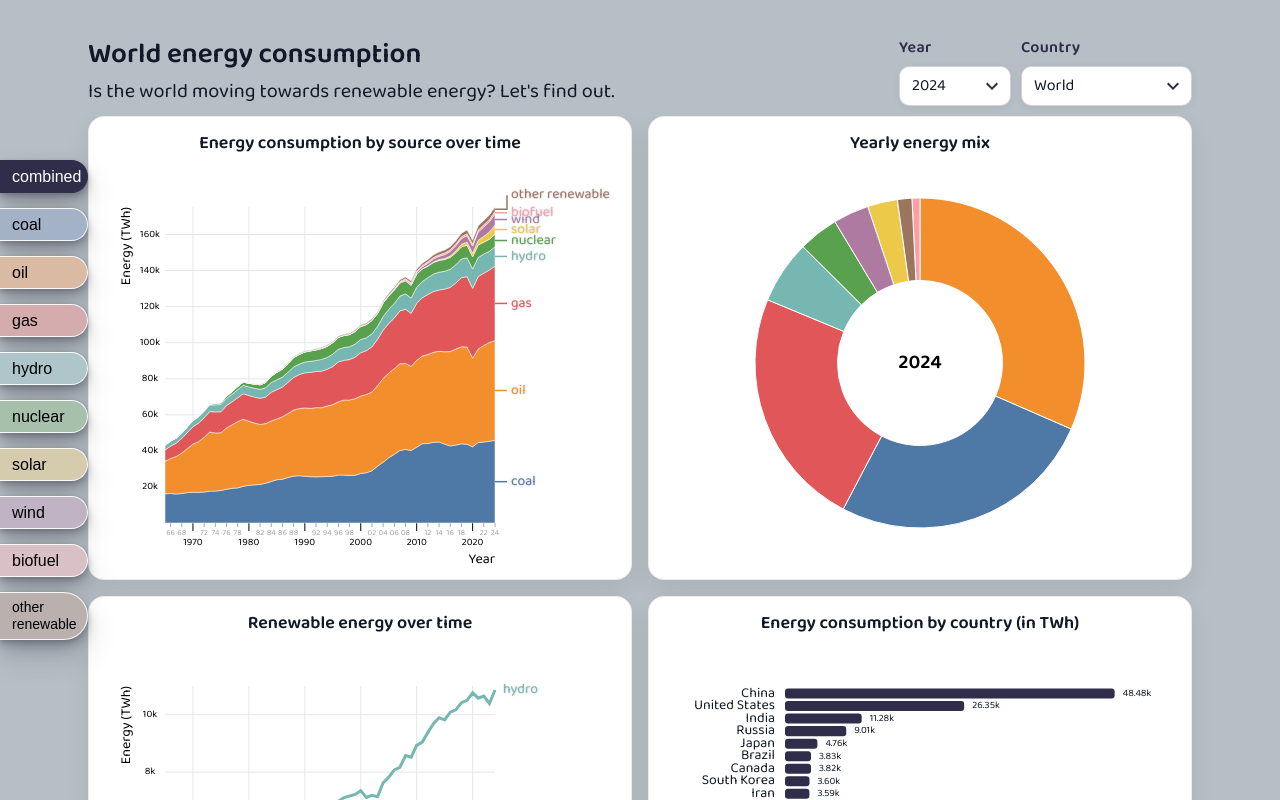
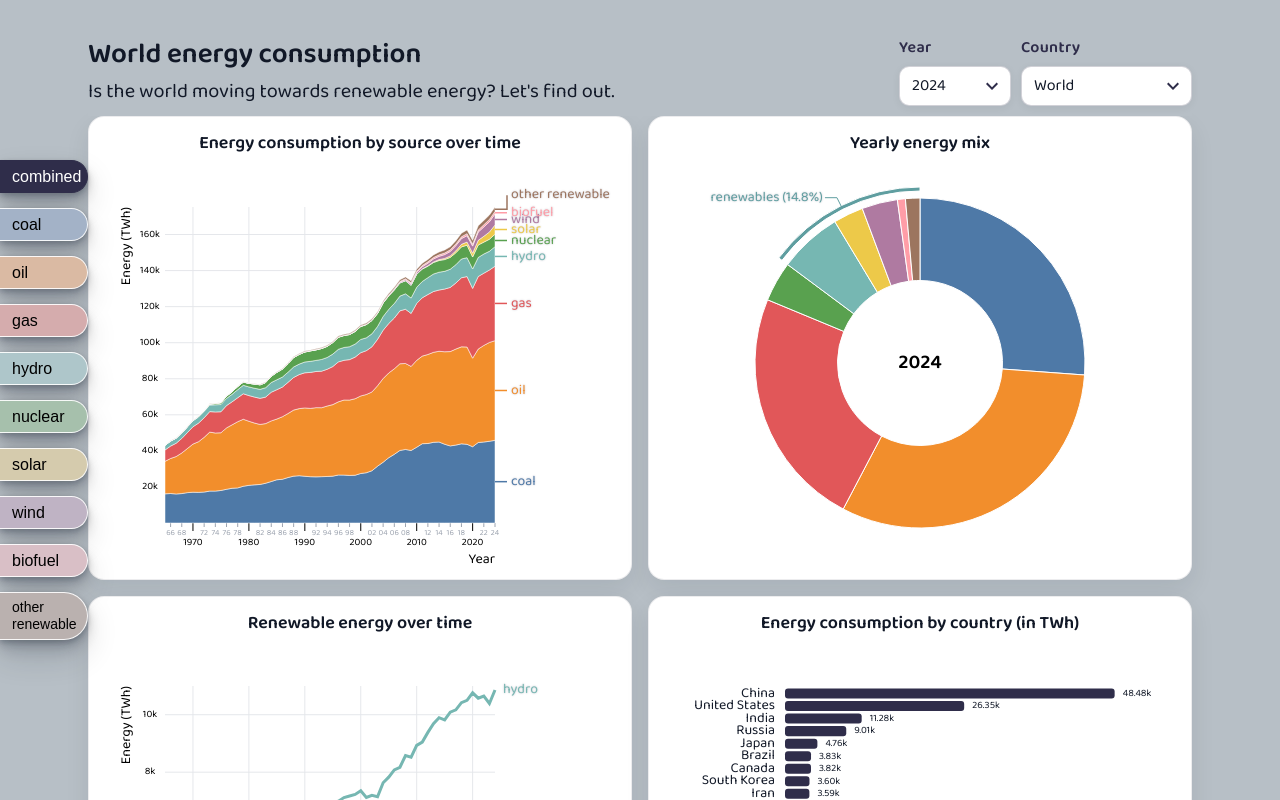
Before and after one commit to fotinidelig/energy-dashboard, a React (Vite) app: page / in a window 1280 px wide. Shown: the top 800 px of the page. Built offline with nearby package versions, Linux system fonts and the light colour scheme.

Commit message:
added renewable percentage arc

```diff
--- a/src/DonutPlot.jsx
+++ b/src/DonutPlot.jsx
@@ -8,6 +8,13 @@ import { fontSize } from './theme/typography.js'
 import './theme/typography.css';
 
 const COMBINED_SOURCE = 'combined';
+
+const renewableSources = [
+  "hydro",
+  "solar",
+  "wind",
+  "biofuel",
+  "other_renewable"];
 
 export const DonutPlot = ({ width, height, data, year, sourceColors }) => {
     const { selectedSource, setSelectedSource } = useContext(sourceContext);
@@ -20,7 +27,6 @@ export const DonutPlot = ({ width, height, data, year, sourceColors }) => {
     const centerY = height / 2;
 
     const total = data.reduce((acc, d) => acc + d.value, 0) || 1;
-    const percentages = data.map((d) => d.value / total);
 
     const [hoveredIndex, setHoveredIndex] = useState(null);
 
@@ -29,12 +35,37 @@ export const DonutPlot = ({ width, height, data, year, sourceColors }) => {
       [sourceColors],
     );
 
+    const ORDER = [
+      'coal','oil','gas','nuclear',
+      'hydro','solar','wind','biofuel','other_renewable'
+    ];
+
+    const rows = useMemo(() => {
+      const safe = Array.isArray(data) ? data : []
+      return [...safe].sort(
+        (a, b) => ORDER.indexOf(a.source) - ORDER.indexOf(b.source),
+      )
+    }, [data]);
+
     const pie = useMemo(() => {
-      const rows = Array.isArray(data) ? data : []
-      const pieGenerator = d3.pie().value((d) => d.value)
+      // Important: sort(null) disables value-based reordering so our ORDER is respected.
+      const pieGenerator = d3.pie().value((d) => d.value).sort(null)
       return pieGenerator(rows)
-    }, [data])
+    }, [rows])
 
+    const renewablePie = useMemo(() => {
+      return pie.filter((p) => renewableSources.includes(p.data.source))
+    }, [pie])
+
+    const renewableStartAngle = useMemo(() => {
+      return renewablePie[0].startAngle
+    }, [renewablePie])
+
+    const renewableEndAngle = useMemo(() => {
+      return renewablePie[renewablePie.length - 1].endAngle
+    }, [renewablePie])
+
+    // const renewableDataPie =
     const emphasizedSource = useMemo(() => {
       if (selectedSource !== COMBINED_SOURCE) return selectedSource;
       const hovered = hoveredIndex != null ? pie[hoveredIndex]?.data?.source : null;
@@ -52,6 +83,58 @@ export const DonutPlot = ({ width, height, data, year, sourceColors }) => {
         })
         );
     }, [innerRadius, outerRadius, pie]);
+
+    const renewableArc = useMemo(() => {
+      return arcPathGenerator({
+        innerRadius: outerRadius + 7,
+        outerRadius: outerRadius + 11,
+        startAngle: renewableStartAngle,
+        endAngle: renewableEndAngle,
+      })
+    }, [outerRadius, renewableStartAngle, renewableEndAngle])
+
+    const renewableArcFill = '#5F9EA0';
+
+    const renewablePercent = useMemo(() => {
+      return ((renewablePie.reduce((acc, p) => acc + p.value, 0) / total) * 100).toFixed(1)
+    }, [renewablePie, total])
+
+    const renewableCallout = useMemo(() => {
+      if (!renewablePie.length) return null
+
+      const sliceInfo = {
+        innerRadius: outerRadius + 7,
+        outerRadius: outerRadius + 11,
+        startAngle: renewableStartAngle,
+        endAngle: renewableEndAngle,
+      }
+
+      const centroid = arcPathGenerator.centroid(sliceInfo)
+
+      const inflexionInfo = {
+        innerRadius: outerRadius + inflexionPadding + 10,
+        outerRadius: outerRadius + inflexionPadding + 10,
+        startAngle: renewableStartAngle,
+        endAngle: renewableEndAngle,
+      }
+      const inflexionPoint = arcPathGenerator.centroid(inflexionInfo)
+      const isRightLabel = inflexionPoint[0] > 0
+      const labelPosX = inflexionPoint[0] + 12 * (isRightLabel ? 1 : -1)
+
+      return {
+        centroid,
+        inflexionPoint,
+        labelPosX,
+        textAnchor: isRightLabel ? 'start' : 'end',
+      }
+    }, [
+      renewablePie,
+      outerRadius,
+      renewableStartAngle,
+      renewableEndAngle,
+      arcPathGenerator,
+      inflexionPadding,
+    ])
 
   return (
     <svg width={width} height={height} style={{ display: "inline-block" }}>
@@ -79,11 +162,8 @@ export const DonutPlot = ({ width, height, data, year, sourceColors }) => {
             const isRightLabel = inflexionPoint[0] > 0;
             const labelPosX = inflexionPoint[0] + 10 * (isRightLabel ? 1 : -1);
             const textAnchor = isRightLabel ? "start" : "end";
-            const label =
-              source +
-              " (" +
-              (percentages[i] * 100).toFixed(1) +
-              "%)";
+            const pct = ((slice.value / total) * 100).toFixed(1)
+            const label = `${source} (${pct}%)`;
 
             const showCallout =
               slice.value > 0 &&
@@ -147,6 +227,41 @@ export const DonutPlot = ({ width, height, data, year, sourceColors }) => {
                 </g>
             )
         })}
+        {hoveredIndex == null && renewableCallout ? (
+          <>
+          <path
+            d={renewableArc}
+            fill={renewableArcFill}
+            stroke="#fff"
+            strokeWidth={1}
+          />
+            <line
+              x1={renewableCallout.centroid[0]}
+              y1={renewableCallout.centroid[1]}
+              x2={renewableCallout.inflexionPoint[0]}
+              y2={renewableCallout.inflexionPoint[1]}
+              stroke={renewableArcFill}
+              pointerEvents="none"
+            />
+            <line
+              x1={renewableCallout.inflexionPoint[0]}
+              y1={renewableCallout.inflexionPoint[1]}
+              x2={renewableCallout.labelPosX}
+              y2={renewableCallout.inflexionPoint[1]}
+              stroke={renewableArcFill}
+              pointerEvents="none"
+            />
+            <LabelWithBackground
+              x={renewableCallout.labelPosX + (renewableCallout.textAnchor === 'start' ? 2 : -2)}
+              y={renewableCallout.inflexionPoint[1]}
+              text={`renewables (${renewablePercent}%)`}
+              fill={renewableArcFill}
+              textAnchor={renewableCallout.textAnchor}
+              showBackground
+              pointerEvents="none"
+            />
+          </>
+        ) : null}
         <circle r={innerRadius - 1} fill="white"/>
         <text x={0} y={0} textAnchor="middle" dominantBaseline="middle" fontSize={fontSize.subheader} fontWeight={600}>{year}</text>
       </g>
```
